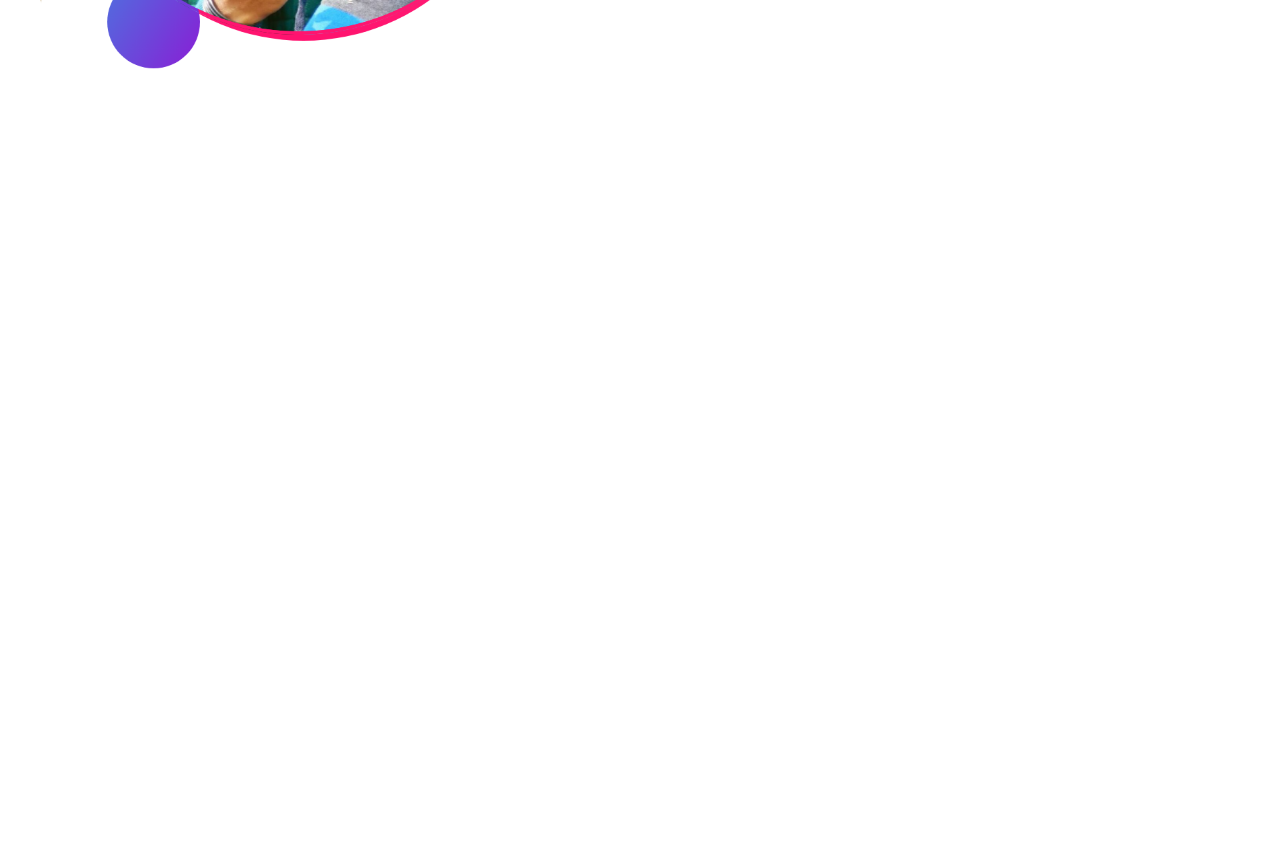
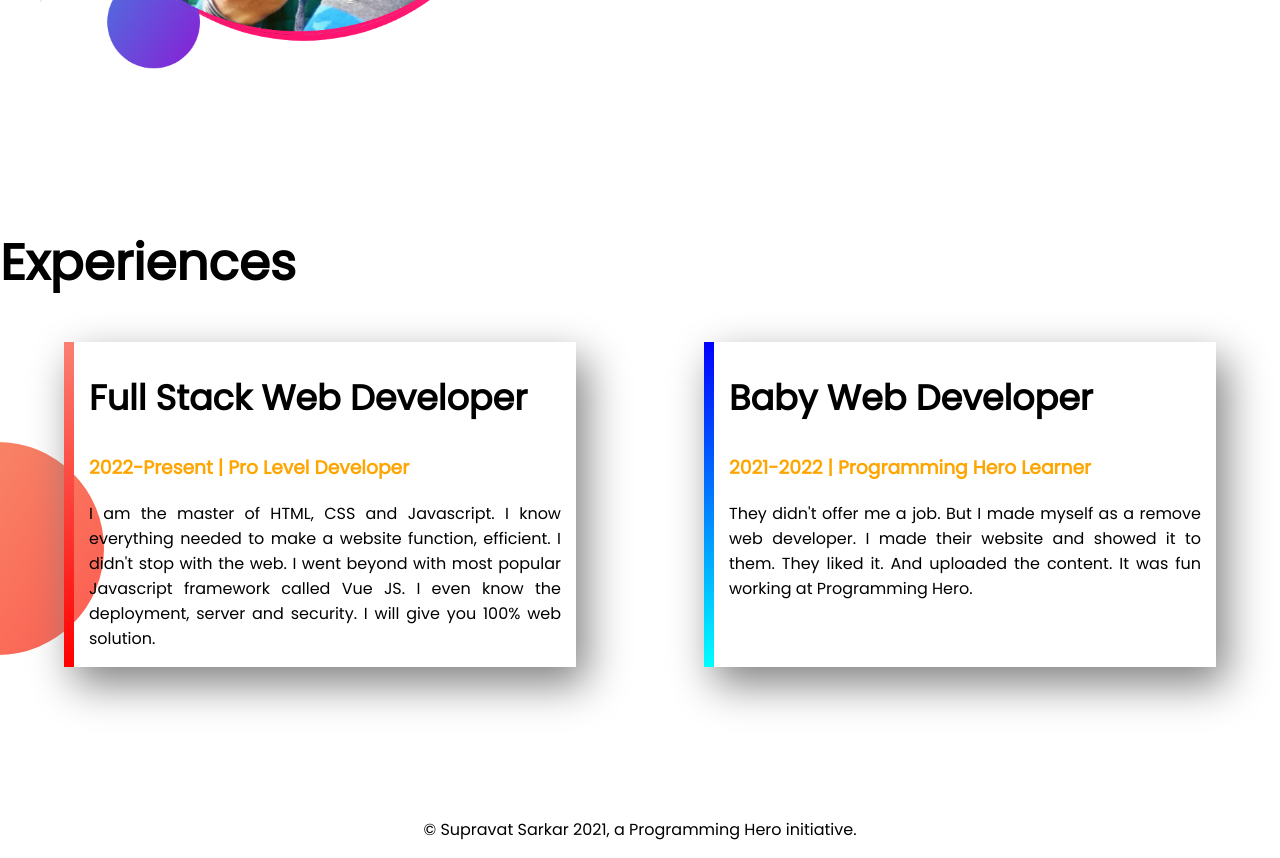
Before and after one commit to supravatsarkar/developer-portfolio, a plain HTML site: page index.html in a window 1280 px wide. Shown: the part 1025-1883 px from the top of the page. Before the commit the page ends 1251 px from the top, so only its background shows below. Drawn offline with Linux system fonts and the light colour scheme.

Commit message:
dev and footer add

```diff
--- a/index.html
+++ b/index.html
@@ -13,7 +13,7 @@
 </head>
 
 <body>
-    <section class="top-banner-section">
+    <section class="top-banner-section flexible-container">
         <div class="half-width">
             <h1>Wellcome TO</h1>
             <h1><span class="color-orange">Supravat Sarkar</span> Wolrd!!</h1>
@@ -31,7 +31,7 @@
 
     </section>
 
-    <section class="dream-big-section">
+    <section class="dream-big-section flexible-container">
         <div class="half-width">
             <img src="images/papu-bg2.png" alt="PAPU">
         </div>
@@ -43,6 +43,30 @@
             <a class="link-button" href="index.html" target="_blank">DOWNLOAD RESUME</a>
         </div>
     </section>
+    <section class="experience-section">
+        <h1>Experiences</h1>
+        <div class="flexible-container">
+            <div class="experience-item" id="fulstack-dev">
+                <h2>Full Stack Web Developer</h2>
+                <h3 class="color-orange">2022-Present | Pro Level Developer</h3>
+                <p>I am the master of HTML, CSS and Javascript. I know everything needed to make a website function,
+                    efficient. I didn't stop with the web. I went beyond with most popular Javascript framework called
+                    Vue
+                    JS. I even know the deployment, server and security. I will give you 100% web solution.
+                </p>
+            </div>
+            <div class="experience-item" id="web-dev">
+                <h2>Baby Web Developer</h2>
+                <h3 class="color-orange">2021-2022 | Programming Hero Learner</h3>
+                <p>They didn't offer me a job. But I made myself as a remove web developer. I made their website and
+                    showed
+                    it to them. They liked it. And uploaded the content. It was fun working at Programming Hero.</p>
+            </div>
+        </div>
+    </section>
+    <footer>
+        <p>© Supravat Sarkar 2021, a Programming Hero initiative.</p>
+    </footer>
 
 </body>
 
--- a/style.css
+++ b/style.css
@@ -6,13 +6,16 @@ body{
 h1{
     font-size: 50px;
 }
+h2{
+    font-size: 35px;
+}
 p{
     text-align: justify;
 }
 .color-orange{
     color: orange;
 }
-section{
+.flexible-container{
     display: flex;
     margin-bottom:150px;
     /* flex-wrap: wrap; */
@@ -48,3 +51,28 @@ section{
 #dream-div p{
     padding-right: 121px;
 }
+.experience-section{
+    background-image: url(images/exp-bg.png);
+    background-repeat: no-repeat;
+    background-position: 0% 95%;
+}
+.experience-item{
+    width: 40%;
+    box-shadow: 10px 17px 40px grey;
+    margin-left: 5%;
+    margin-right: 5%;
+    padding: 0 15px;
+}
+#fulstack-dev{
+    border-left: 10px solid;
+    border-image:linear-gradient(salmon, red);
+    border-image-slice: 1;
+}
+#web-dev{
+    border-left: 10px solid;
+    border-image:linear-gradient( blue, cyan);
+    border-image-slice: 1;
+}
+footer p{
+    text-align: center;
+}
```
